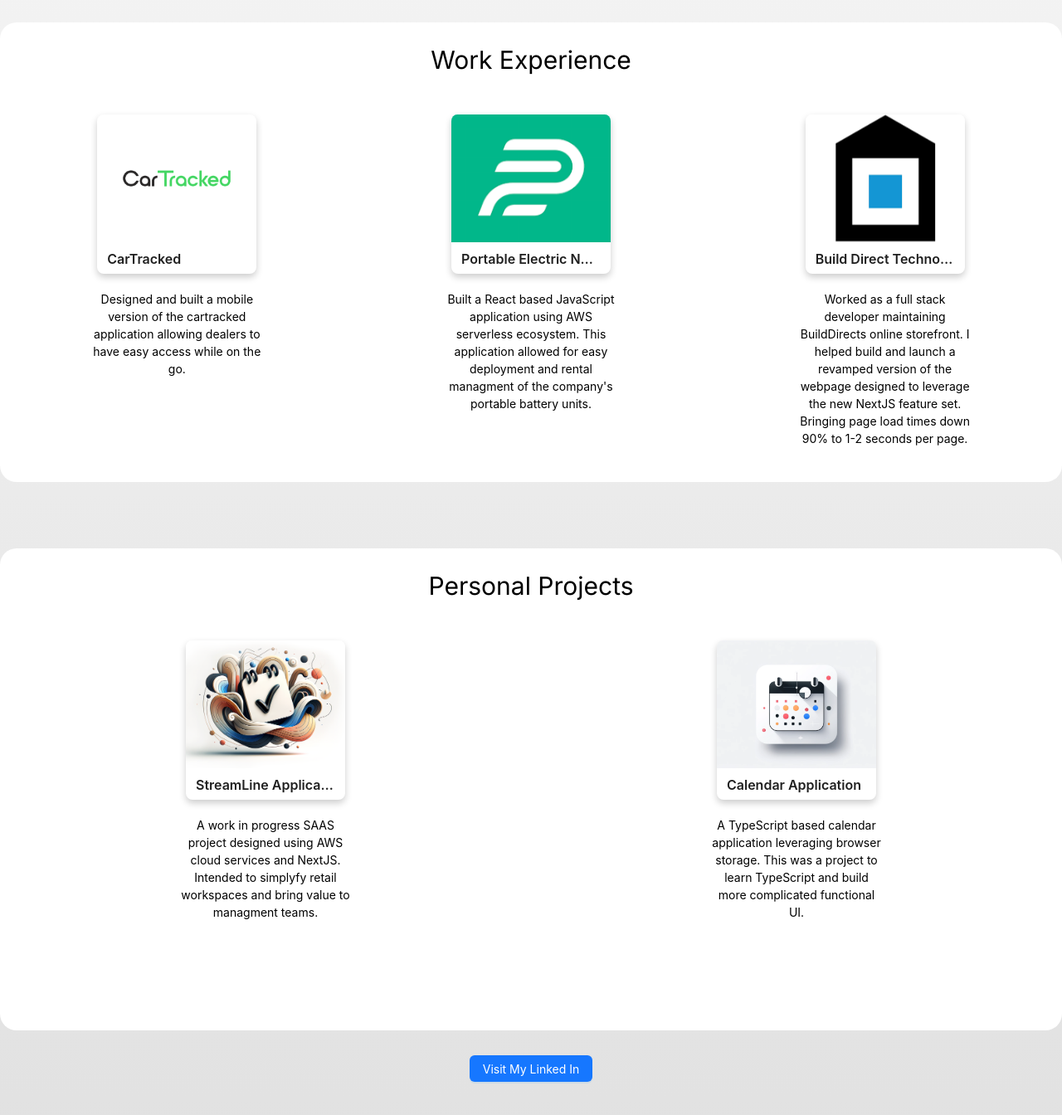
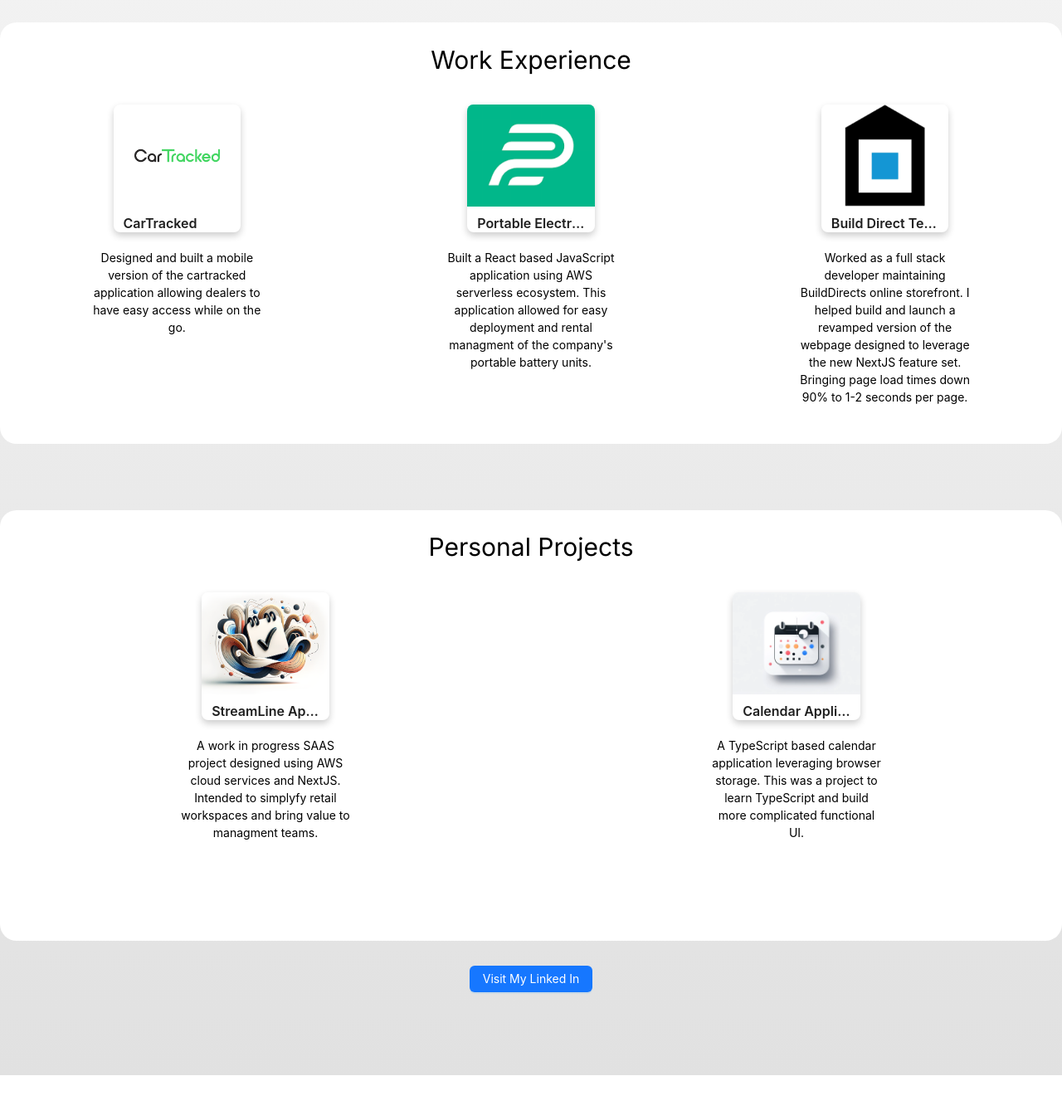
Before and after one commit to colinkirkby/colin, a Next.js app in the folder homepage/: page / in a window 1280 px wide. Shown: the part 1030-2374 px from the top of the page at 83% size. After the commit the page ends 2326 px from the top, so only its background shows below. Built offline with nearby package versions, Linux system fonts and the light colour scheme.

Commit message:
fixed spacing

```diff
--- a/homepage/app/Client.tsx
+++ b/homepage/app/Client.tsx
@@ -18,8 +18,8 @@ const mobileStyle = {
   boxShadow: "0 4px 8px 0 rgba(0,0,0,0.2)"
 }
 const desktopStyle = {
-  width: "15vw",
-  height: "15vw",
+  width: "12vw",
+  height: "12vw",
   border: "none",
   margin: "auto",
   boxShadow: "0 4px 8px 0 rgba(0,0,0,0.2)"
@@ -388,7 +388,10 @@ export function Client() {
               }
         }
       >
-        <Col className="m-8" style={isMobile ? {} : { maxWidth: "16vw" }}>
+        <Col
+          className="m-5"
+          style={isMobile ? {} : { maxWidth: "16vw", paddingBottom: "10vh" }}
+        >
           <div
             ref={ref5}
             style={
@@ -452,7 +455,7 @@ export function Client() {
             </motion.div>
           </div>
         </Col>
-        <Col className="m-8" style={isMobile ? {} : { maxWidth: "16vw" }}>
+        <Col className="m-5" style={isMobile ? {} : { maxWidth: "16vw" }}>
           <div
             ref={ref3}
             style={
@@ -519,7 +522,7 @@ export function Client() {
             </motion.div>
           </div>
         </Col>
-        <Col className="m-8" style={isMobile ? {} : { maxWidth: "16vw" }}>
+        <Col className="m-5" style={isMobile ? {} : { maxWidth: "16vw" }}>
           <div
             ref={ref4}
             style={
@@ -635,7 +638,7 @@ export function Client() {
               }
         }
       >
-        <Col className="m-8" style={isMobile ? {} : { maxWidth: "16vw" }}>
+        <Col className="m-5" style={isMobile ? {} : { maxWidth: "16vw" }}>
           <div
             ref={ref1}
             style={
@@ -704,7 +707,7 @@ export function Client() {
           </div>
         </Col>
 
-        <Col className="m-8" style={isMobile ? {} : { maxWidth: "16vw" }}>
+        <Col className="m-5" style={isMobile ? {} : { maxWidth: "16vw" }}>
           <div
             ref={ref2}
             style={{
```
